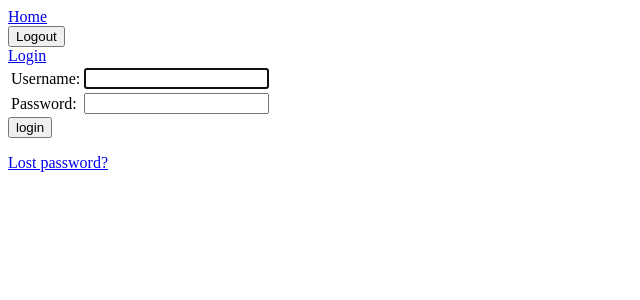
After one commit to ananthvk/student-admission-counselling, a Django app: page /accounts/login/ in a window 1280 px wide. The commit adds this page. Shown: the top 300 px of the page, without its empty margins (0-640 px from the left). Run offline with Django 5.2, Linux system fonts and the light colour scheme.

Commit message:
Added styles

```diff
--- a/scm_site/counselling/models.py
+++ b/scm_site/counselling/models.py
@@ -68,6 +68,9 @@ class Program(models.Model):
                 name="course_cannot_be_repeated_in_college",
             )
         ]
+        indexes = [
+            models.Index(fields=["college", "course"])
+        ]
 
     def __str__(self) -> str:
         return f"{self.college.code}_{self.course.code} {self.total_seats:03} {self.ranklist.short_name}"
--- /dev/null
+++ b/scm_site/counselling/static/counselling/styles.css
@@ -0,0 +1,3 @@
+*{
+    color: green;
+}
--- a/scm_site/counselling/views.py
+++ b/scm_site/counselling/views.py
@@ -13,6 +13,7 @@ def index(request: HttpRequest):
 
 class CollegeListView(ListView):
     model = College
+    ordering = 'code'
     # paginate_by = 100
 
 
--- a/scm_site/scm_site/settings.py
+++ b/scm_site/scm_site/settings.py
@@ -11,6 +11,7 @@ https://docs.djangoproject.com/en/5.1/ref/settings/
 """
 
 from pathlib import Path
+import os
 
 # Build paths inside the project like this: BASE_DIR / 'subdir'.
 BASE_DIR = Path(__file__).resolve().parent.parent
@@ -72,7 +73,7 @@ ROOT_URLCONF = "scm_site.urls"
 TEMPLATES = [
     {
         "BACKEND": "django.template.backends.django.DjangoTemplates",
-        "DIRS": [],
+        "DIRS": [os.path.join(BASE_DIR, "templates")],
         "APP_DIRS": True,
         "OPTIONS": {
             "context_processors": [
@@ -139,3 +140,5 @@ STATIC_URL = "static/"
 # https://docs.djangoproject.com/en/5.1/ref/settings/#default-auto-field
 
 DEFAULT_AUTO_FIELD = "django.db.models.BigAutoField"
+
+LOGIN_REDIRECT_URL = "counselling:index"
--- a/scm_site/scm_site/urls.py
+++ b/scm_site/scm_site/urls.py
@@ -18,8 +18,8 @@ from django.contrib import admin
 from django.urls import path, include
 
 urlpatterns = [
-
     path('admin/', admin.site.urls),
     path('counselling/', include('counselling.urls')),
+    path('accounts/', include("django.contrib.auth.urls")),
     path("__reload__/", include("django_browser_reload.urls")),
 ]
--- /dev/null
+++ b/scm_site/templates/base_generic.html
@@ -0,0 +1,29 @@
+<!DOCTYPE html>
+<html lang="en">
+  <head>
+    <meta charset="UTF-8" />
+    <meta name="viewport" content="width=device-width, initial-scale=1.0" />
+    <meta name="description" content="Student seat allocation website" />
+    <meta name="keywords" content="student, counselling, admission, college-matcher, gale-shapley" />
+    <meta name="author" content="Ananthanarayanan Venkitakrishnan" />
+    {% block title %}
+      <title>College allotment system</title>
+    {% endblock %}
+    {% block stylesheets %}
+    {% endblock %}
+  </head>
+  <body>
+    <nav>
+        <a href='{% url "counselling:index" %}'>Home</a>
+        <form method="post" action="{% url 'logout' %}">
+            {% csrf_token %}
+            <button type="submit">Logout</button>
+        </form>
+        <a href='{% url "login" %}'>Login</a>
+
+    </nav>
+    {% block content %}
+
+    {% endblock %}
+  </body>
+</html>
--- /dev/null
+++ b/scm_site/templates/registration/logged_out.html
@@ -0,0 +1,4 @@
+{% extends "base_generic.html" %}
+{% block content %}
+You have logged out. Click <a href="{% url 'login' %}">here</a> to login again.
+{% endblock %}
--- /dev/null
+++ b/scm_site/templates/registration/login.html
@@ -0,0 +1,35 @@
+{% extends 'base_generic.html' %}
+{% block content %}
+  {% if form.errors %}
+    <p>Invaid username or password</p>
+  {% endif %}
+
+  {% if next %}
+    {% if user.is_authenticated %}
+      <p>Your account doesn't have access to this page. To proceed, please login with an account that has access.</p>
+    {% else %}
+      <p>Please login to view this page</p>
+    {% endif %}
+  {% endif %}
+
+  <form method="post" action="{% url 'login' %}">
+    {% csrf_token %}
+    <table>
+      <tr>
+        <td>{{ form.username.label_tag }}</td>
+        <td>{{ form.username }}</td>
+      </tr>
+      <tr>
+        <td>{{ form.password.label_tag }}</td>
+        <td>{{ form.password }}</td>
+      </tr>
+    </table>
+    <input type="submit" value="login" />
+    <input type="hidden" name="next" value="{{ next }}" />
+  </form>
+
+  {# Assumes you set up the password_reset view in your URLconf #}
+  <p>
+    <a href="{% url 'password_reset' %}">Lost password?</a>
+  </p>
+{% endblock %}
```
Also changed, not shown: scm_site/counselling/templates/counselling/base.html (+6 -18 lines), scm_site/counselling/templates/counselling/college_detail.html (+17 -2 lines), scm_site/counselling/migrations/0009_program_counselling_college_4aef51_idx_and_more.py (added).
